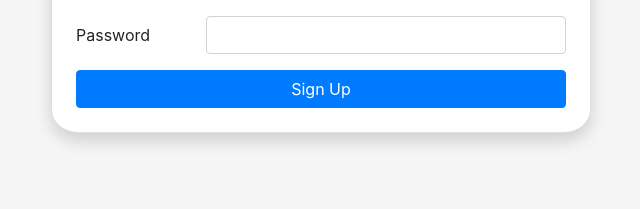
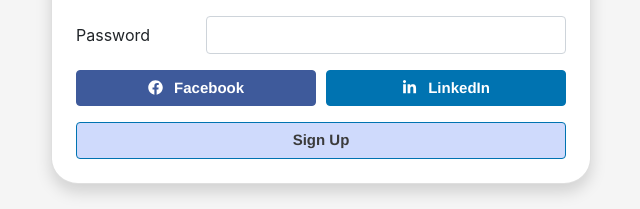
Before and after one commit to LaLe1993/Linkedin-module-7-and-8-build-week-FE, a React (Create React App) app: page /SignUp in a window 1280 px wide. Shown: the part 349-558 px from the top of the page, without its empty margins (319-959 px from the left). Built offline with nearby package versions, Linux system fonts and the light colour scheme.

Commit message:
Updated SignUp page

```diff
--- a/src/components/SignUp.jsx
+++ b/src/components/SignUp.jsx
@@ -10,6 +10,8 @@
   Card,
   Image,
 } from "react-bootstrap";
+import { FaFacebook, FaLinkedinIn } from 'react-icons/fa';
+import './SignUpStyle.css';
 
 class SignUp extends Component {
   state = {
@@ -135,7 +137,11 @@
                     />
                   </Col>
                 </FormGroup>
-                <Button block bsSize="large" type="submit">
+                  <div className='mb-3 d-flex justify-content-between'>
+                    <a href='' style={{width:'49%'}}><Button className='facebook w-100'><FaFacebook className="fab" /> <span className='mt-1'>Facebook</span></Button></a>
+                    <a href='' style={{width:'49%'}}><Button className='linkedin w-100'><FaLinkedinIn className="fab" /> LinkedIn</Button></a>
+                  </div>
+                <Button block bsSize="large" type="submit" className='signUp'>
                   Sign Up
                 </Button>
               </form>
--- /dev/null
+++ b/src/components/SignUpStyle.css
@@ -0,0 +1,27 @@
+.fab {
+    margin-right: 7px;
+    margin-bottom: 3px;
+    font-size: 15px;
+}
+
+.linkedin, .facebook, .signUp {
+    font-family: circular-spotify-ui,Helvetica Neue,Helvetica,Arial,sans-serif;
+    font-size: 15px;
+    font-weight: 700;
+}
+
+.facebook{
+    background-color: #3e5a9b;
+    border-color: #3e5a9b;
+}
+
+.linkedin{
+    background-color: #0073b1;
+    border-color: #0073b1;
+}
+
+.signUp{
+    background-color: #cfdafc;
+    color: #3b3b3b;
+    border-color: #0073b1;
+}
```
